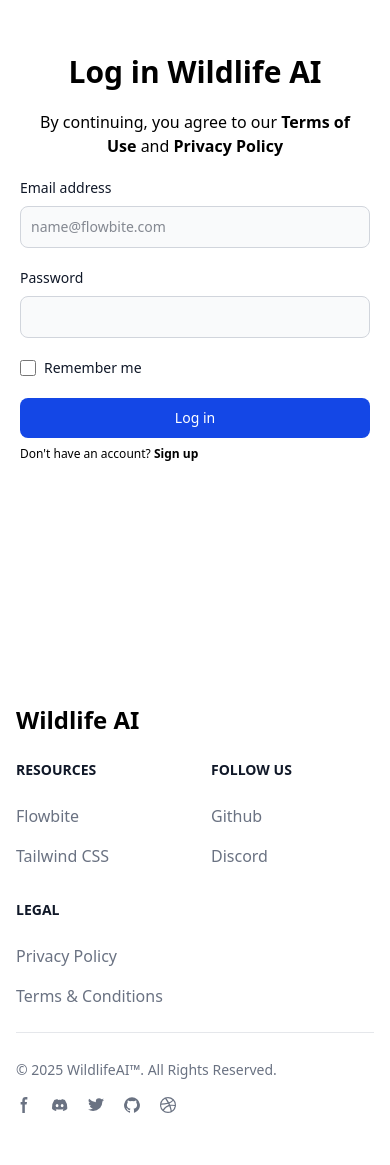
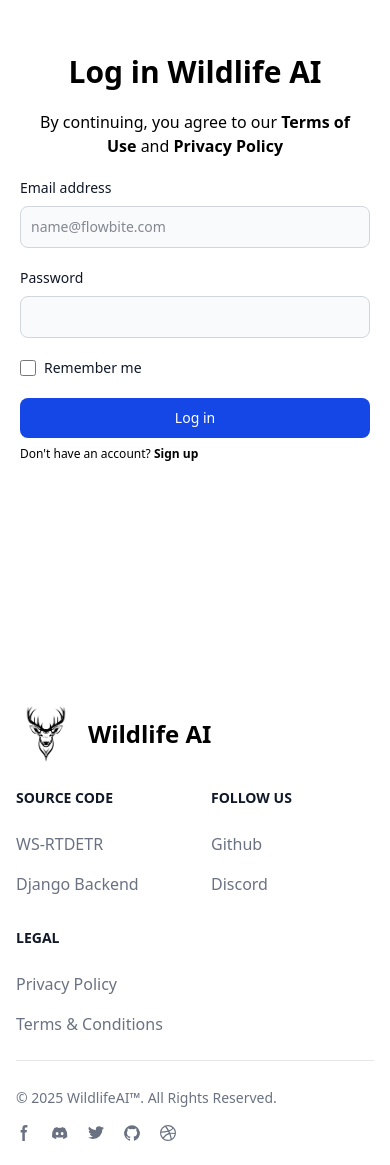
Before and after one commit to matej2000/wildlife_recognition_vue, a Vue app: page /login in a window 390 px wide. Shown: the part 164-1329 px from the top of the page. Before the commit the page ends 1301 px from the top, so only its background shows below. Built offline with nearby package versions, Linux system fonts and the light colour scheme; no server answers.

Commit message:
Footer update.

```diff
--- a/src/components/Footer.vue
+++ b/src/components/Footer.vue
@@ -1,26 +1,23 @@
 <template>
 
-
-
-
-    <footer class="bg-white dark:bg-gray-900">
+<footer class="bg-white dark:bg-gray-900">
     <div class="mx-auto w-full max-w-screen-xl p-4 py-6 lg:py-8">
         <div class="md:flex md:justify-between">
           <div class="mb-6 md:mb-0">
               <a href="" class="flex items-center">
-                  <!-- <img src="/deer_logo2.jpg" class="h-15 me-3" alt="FlowBite Logo" /> -->
+                  <img src="/deer_logo2.jpg" class="h-15 me-3" alt="Wildlife AI Logo" />
                   <span class="self-center text-2xl font-semibold whitespace-nowrap dark:text-white">Wildlife AI</span>
               </a>
           </div>
           <div class="grid grid-cols-2 gap-8 sm:gap-6 sm:grid-cols-3">
               <div>
-                  <h2 class="mb-6 text-sm font-semibold text-gray-900 uppercase dark:text-white">Resources</h2>
+                  <h2 class="mb-6 text-sm font-semibold text-gray-900 uppercase dark:text-white">Source code</h2>
                   <ul class="text-gray-500 dark:text-gray-400 font-medium">
                       <li class="mb-4">
-                          <a href="https://flowbite.com/" class="hover:underline">Flowbite</a>
+                          <a href="" class="hover:underline">WS-RTDETR</a>
                       </li>
                       <li>
-                          <a href="https://tailwindcss.com/" class="hover:underline">Tailwind CSS</a>
+                          <a href="" class="hover:underline">Django Backend</a>
                       </li>
                   </ul>
               </div>
@@ -28,10 +25,10 @@
                   <h2 class="mb-6 text-sm font-semibold text-gray-900 uppercase dark:text-white">Follow us</h2>
                   <ul class="text-gray-500 dark:text-gray-400 font-medium">
                       <li class="mb-4">
-                          <a href="https://github.com/themesberg/flowbite" class="hover:underline ">Github</a>
+                          <a href="#" class="hover:underline ">Github</a>
                       </li>
                       <li>
-                          <a href="https://discord.gg/4eeurUVvTy" class="hover:underline">Discord</a>
+                          <a href="#" class="hover:underline">Discord</a>
                       </li>
                   </ul>
               </div>
@@ -50,7 +47,7 @@
       </div>
       <hr class="my-6 border-gray-200 sm:mx-auto dark:border-gray-700 lg:my-8" />
       <div class="sm:flex sm:items-center sm:justify-between">
-          <span class="text-sm text-gray-500 sm:text-center dark:text-gray-400">© 2025 <a href="https://flowbite.com/" class="hover:underline">WildlifeAI™</a>. All Rights Reserved.
+          <span class="text-sm text-gray-500 sm:text-center dark:text-gray-400">© 2025 <a href="/" class="hover:underline">WildlifeAI™</a>. All Rights Reserved.
           </span>
           <div class="flex mt-4 sm:justify-center sm:mt-0">
               <a href="#" class="text-gray-500 hover:text-gray-900 dark:hover:text-white">
@@ -88,7 +85,4 @@
     </div>
 </footer>
 
-
-
-
 </template>
```
